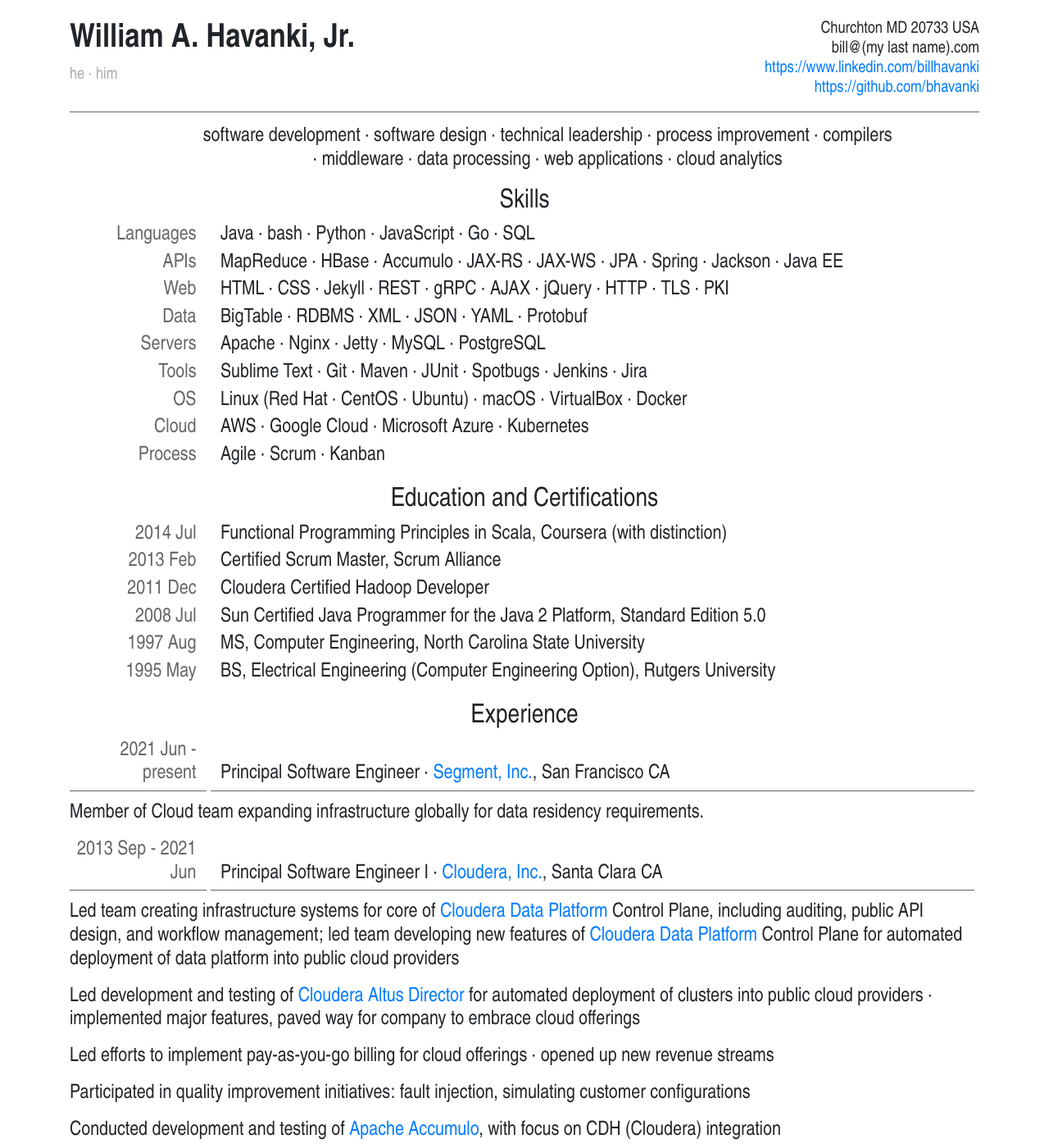
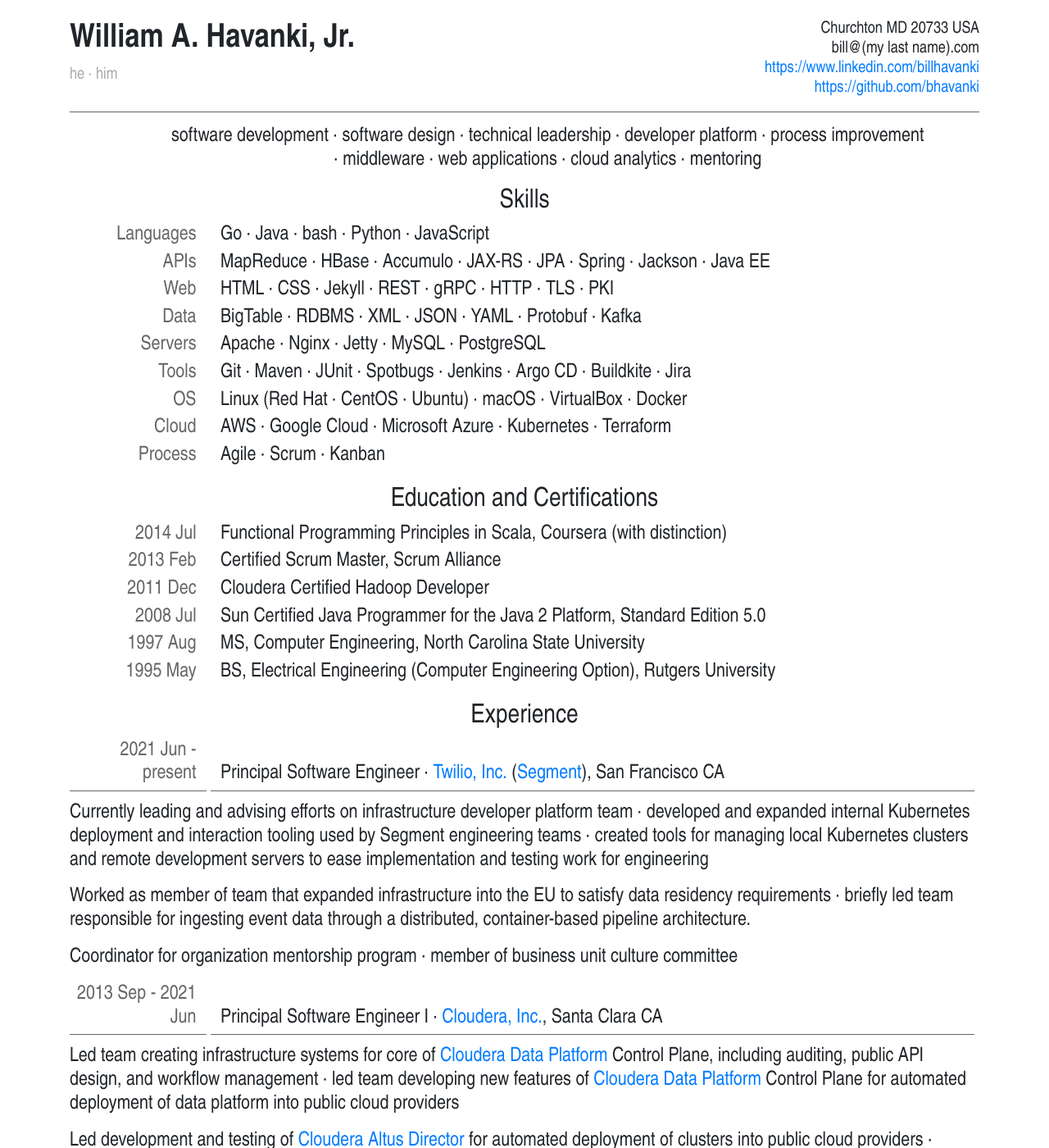
Before and after one commit to bhavanki/havanki.com, a Jekyll site: the page built from resume.md, in a window 1280 px wide and 1400 px high. Shown: the whole window at 82% size. Built offline with Jekyll 4.4.1, drawn with Linux system fonts in a browser that asks for light colours; some web fonts are replaced.

Commit message:
Update resume for 2023

```diff
--- a/resume.md
+++ b/resume.md
@@ -23,24 +23,23 @@
 * software development
 * software design
 * technical leadership
+* developer platform
 * process improvement
-* compilers
 * middleware
-* data processing
 * web applications
 * cloud analytics
+* mentoring
 {: class="resumekeywords"}
 
 ## Skills
 
 ### Languages
 
+* Go
 * Java
 * bash
 * Python
 * JavaScript
-* Go
-* SQL
 
 ### APIs
 
@@ -48,7 +47,6 @@
 * HBase
 * Accumulo
 * JAX-RS
-* JAX-WS
 * JPA
 * Spring
 * Jackson
@@ -61,8 +59,6 @@
 * Jekyll
 * REST
 * gRPC
-* AJAX
-* jQuery
 * HTTP
 * TLS
 * PKI
@@ -75,6 +71,7 @@
 * JSON
 * YAML
 * Protobuf
+* Kafka
 
 ### Servers
 
@@ -86,12 +83,13 @@
 
 ### Tools
 
-* Sublime Text
 * Git
 * Maven
 * JUnit
 * Spotbugs
 * Jenkins
+* Argo CD
+* Buildkite
 * Jira
 
 ### OS
@@ -107,6 +105,7 @@
 * Google Cloud
 * Microsoft Azure
 * Kubernetes
+* Terraform
 
 ### Process
 
@@ -145,10 +144,14 @@
 ### 2021 Jun - present
 {: class="expdates"}
 
-* Principal Software Engineer · [Segment, Inc.][segment], San Francisco CA
+* Principal Software Engineer · [Twilio, Inc.][twilio] ([Segment][segment]), San Francisco CA
 {: class="expposition"}
 
-Member of Cloud team expanding infrastructure globally for data residency requirements.
+Currently leading and advising efforts on infrastructure developer platform team · developed and expanded internal Kubernetes deployment and interaction tooling used by Segment engineering teams · created tools for managing local Kubernetes clusters and remote development servers to ease implementation and testing work for engineering
+
+Worked as member of team that expanded infrastructure into the EU to satisfy data residency requirements · briefly led team responsible for ingesting event data through a distributed, container-based pipeline architecture.
+
+Coordinator for organization mentorship program · member of business unit culture committee
 
 ### 2013 Sep - 2021 Jun
 {: class="expdates"}
@@ -156,7 +159,7 @@
 * Principal Software Engineer I · [Cloudera, Inc.][cloudera], Santa Clara CA
 {: class="expposition"}
 
-Led team creating infrastructure systems for core of [Cloudera Data Platform][cdp] Control Plane, including auditing, public API design, and workflow management; led team developing new features of [Cloudera Data Platform][cdp] Control Plane for automated deployment of data platform into public cloud providers
+Led team creating infrastructure systems for core of [Cloudera Data Platform][cdp] Control Plane, including auditing, public API design, and workflow management · led team developing new features of [Cloudera Data Platform][cdp] Control Plane for automated deployment of data platform into public cloud providers
 
 Led development and testing of [Cloudera Altus Director][director] for automated deployment of clusters into public cloud providers · implemented major features, paved way for company to embrace cloud offerings
 
@@ -220,6 +223,7 @@
 
 Havanki, W. A. (July 1997). [Treegion scheduling for VLIW processors][msthesis]. (Master's thesis.) Department of Electrical and Computer Engineering, North Carolina State University, Raleigh NC.
 
+[twilio]: https://www.twilio.com/
 [segment]: https://www.segment.com/
 [cloudera]: https://www.cloudera.com/
 [cdp]: https://www.cloudera.com/products/cloudera-data-platform.html
```
Also changed, not shown: other parts of resume.md (+2 -2 lines).
